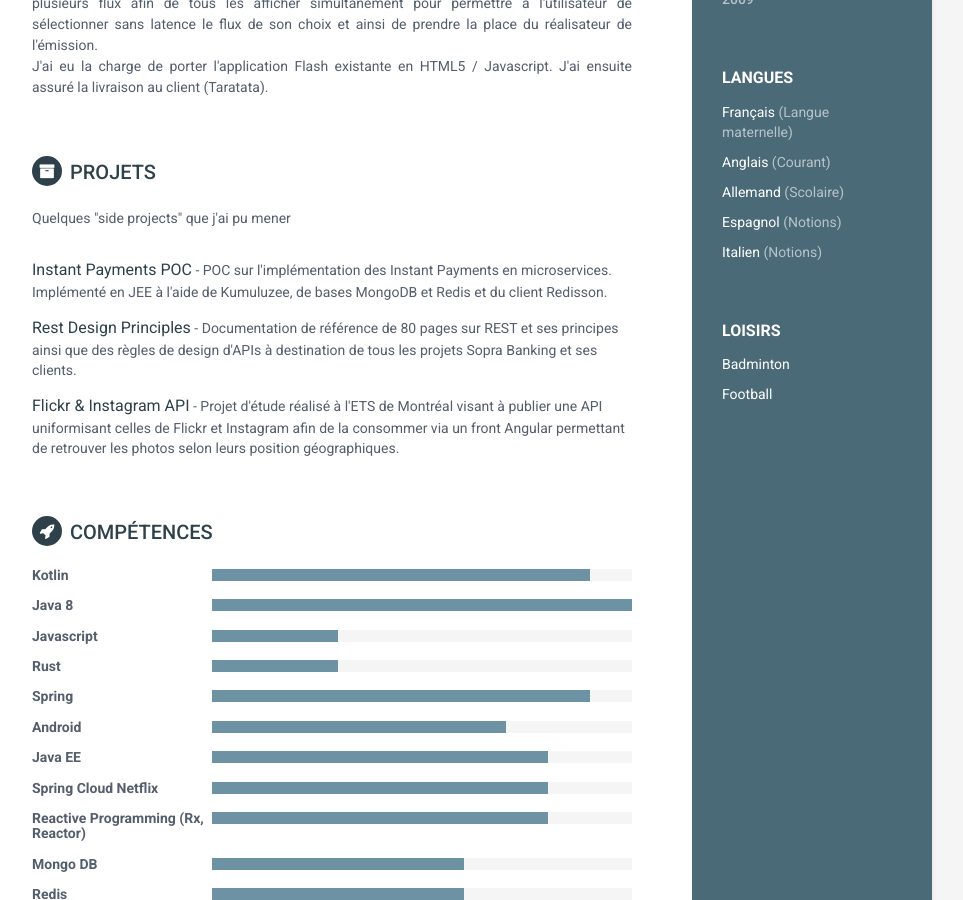
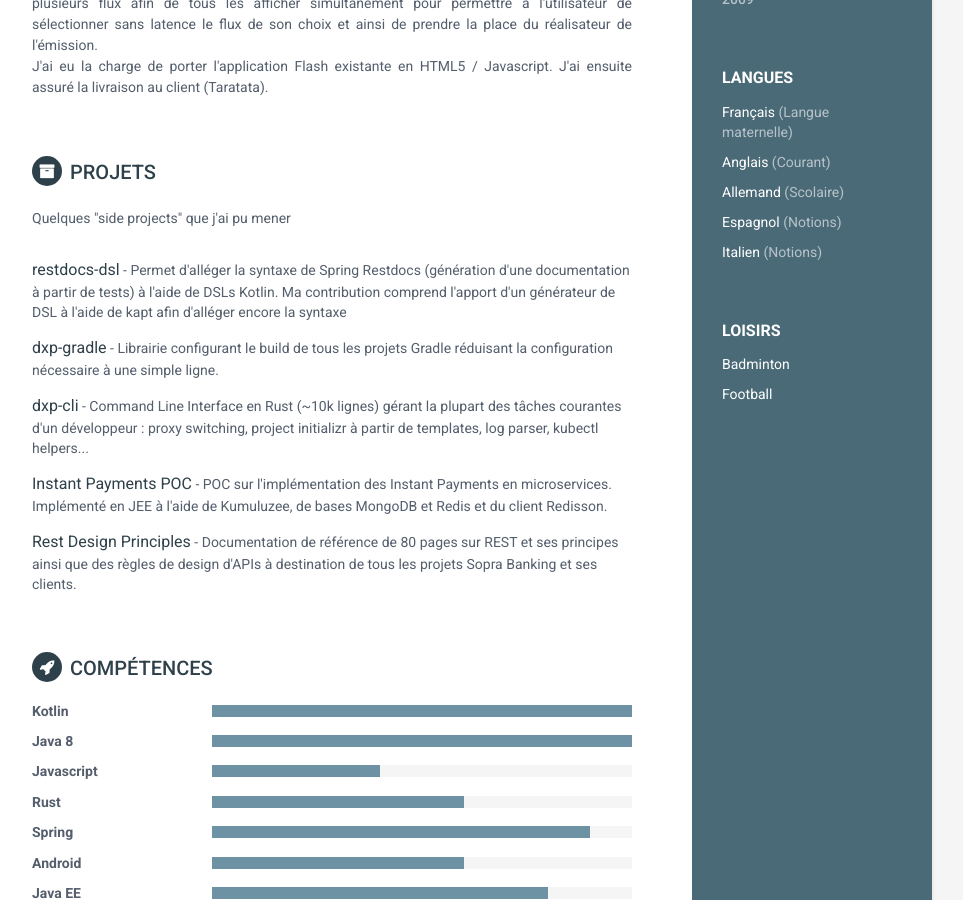
Before and after one commit to beltram/resume, a Jekyll site: the page built from index.html, in a window 1280 px wide and 900 px high, scrolled down 1175 px. Shown: the whole window, without its empty margins (188-1151 px from the left). Built offline with Jekyll 4.4.1, drawn with Linux system fonts in a browser that asks for light colours; some of the changed text lies outside the part shown.

Commit message:
update october 2019

```diff
--- a/_config.yml
+++ b/_config.yml
@@ -9,13 +9,13 @@ style: styles-6
 #Profile information
 name: Beltram Maldant
 tagline: Développeur
-age: 27 ans
+age: 28 ans
 pic: profile.jpg
 summary: "Je suis un développeur nantais passionné par son métier et toutes les stacks techniques dans lesquelles j'évolue.
 J'aime par dessus tout apprendre de nouveaux langages et frameworks afin de construire des applications toujours plus performantes, modernes
 et scalables. Mon premier souci est d'écrire du code propre, élégant et documenté.<br>
 Au cours de mes premières expériences professionnelles j'ai eu la chance de pouvoir toucher à différents langages même si je me considère
-actuellement comme un développeur backend Java.<br>
+actuellement comme un développeur backend Kotlin.<br>
 Je suis actuellement à la recherche d'opportunités sur Nantes dans des entreprises
 innovantes bâtissant des architectures microservices à l'aide de langages modernes (Kotlin, Rust...)."
 
--- a/_data/projects.yml
+++ b/_data/projects.yml
@@ -1,5 +1,19 @@
 - intro:
   description: "Quelques \"side projects\" que j'ai pu mener"
+- project:
+  title: restdocs-dsl
+  link: "https://github.com/jntakpe/spring-restdocs-dsl"
+  tagline: "Permet d'alléger la syntaxe de Spring Restdocs (génération d'une documentation à partir de tests) à l'aide de DSLs Kotlin. Ma contribution
+  comprend l'apport d'un générateur de DSL à l'aide de kapt afin d'alléger encore la syntaxe"
+- project:
+  title: dxp-gradle
+  link: "#"
+  tagline: "Librairie configurant le build de tous les projets Gradle réduisant la configuration nécessaire à une simple ligne."
+- project:
+  title: dxp-cli
+  link: "#"
+  tagline: "Command Line Interface en Rust (~10k lignes) gérant la plupart des tâches courantes d'un développeur : proxy switching, project initializr à
+  partir de templates, log parser, kubectl helpers..."
 - project:
   title: Instant Payments POC
   link: "#"
@@ -10,8 +24,3 @@
   link: "#"
   tagline: "Documentation de référence de 80 pages sur REST et ses principes ainsi que des règles de design d'APIs
   à destination de tous les projets Sopra Banking et ses clients."
-- project:
-  title: Flickr & Instagram API
-  link: "#"
-  tagline: "Projet d'étude réalisé à l'ETS de Montréal visant à publier une API uniformisant celles de Flickr et Instagram
-  afin de la consommer via un front Angular permettant de retrouver les photos selon leurs position géographiques."
```
Also changed, not shown: _data/skills.yml (+6 -6 lines).
